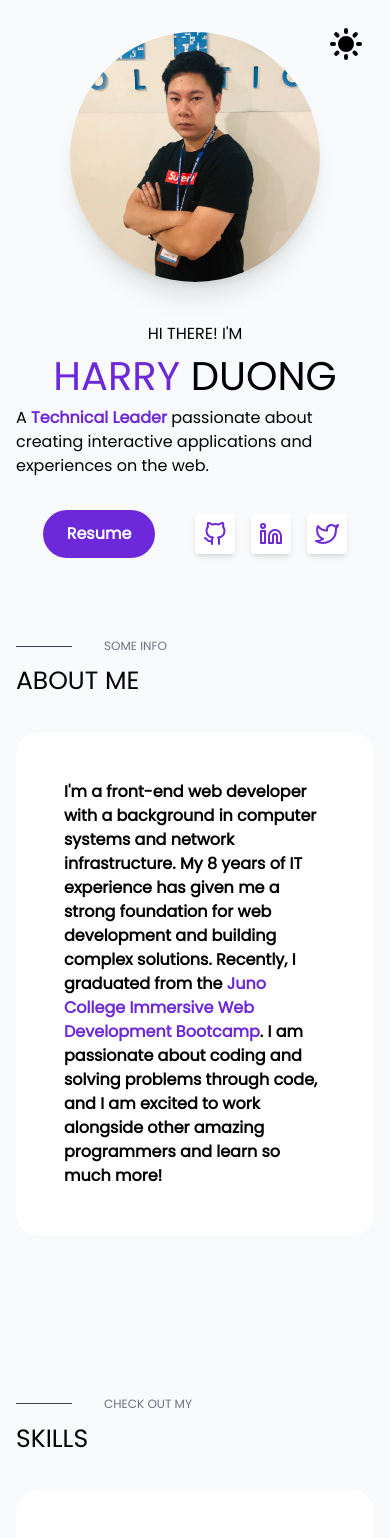
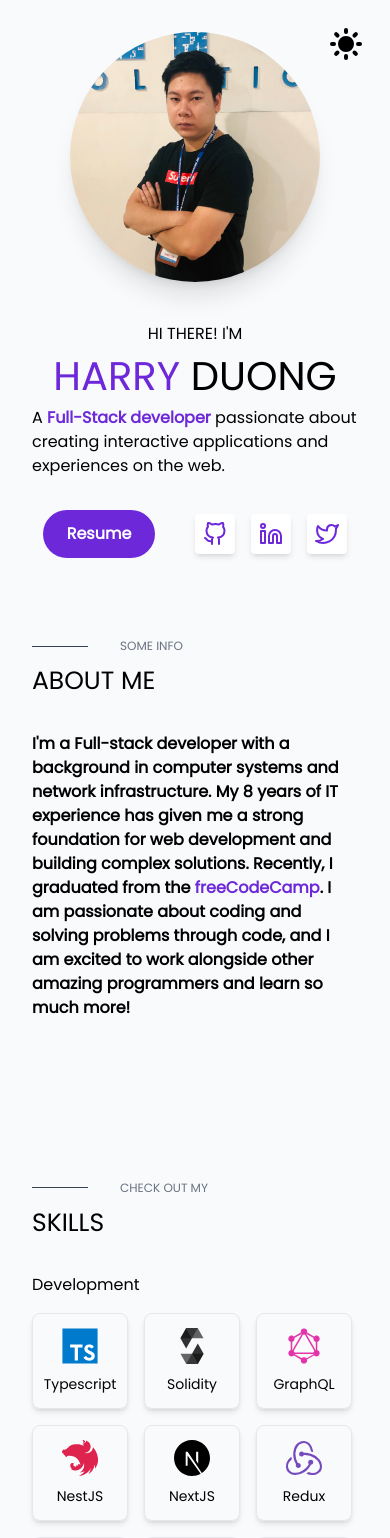
Before and after one commit to thedv91/harry-duong.vercel.app, a Next.js app: page / in a window 390 px wide. Shown: the top 1538 px of the page. Built offline with nearby package versions, Linux system fonts and the light colour scheme.

Commit message:
✨ feat: add contact

```diff
--- a/components/layouts/Layout.tsx
+++ b/components/layouts/Layout.tsx
@@ -8,7 +8,7 @@ const Layout: React.FC = ({ children }) => {
       <a href="#main" aria-label="Skip to content" className="sr-only">
         Skip to content
       </a>
-      <main id="main" className="flex flex-1 flex-col md:ml-28">
+      <main id="main" className="flex flex-1 flex-col bg-slate-50 px-8 dark:bg-transparent md:ml-28">
         <Theme />
         {children}
       </main>
--- a/components/layouts/Sidebar.tsx
+++ b/components/layouts/Sidebar.tsx
@@ -46,7 +46,7 @@ const Sidebar = () => {
             <li key={id}>
               <a
                 className="inline-block px-4 py-2"
-                href="#info"
+                href={`#${id}`}
                 role="button"
                 aria-hidden={true}
                 onClick={(e) => {
--- a/components/sections/About.tsx
+++ b/components/sections/About.tsx
@@ -3,14 +3,22 @@ import Section from '../Section';
 const About: React.VFC = () => {
   return (
     <Section id="info" intro="some info" title="About me">
-      <article className="rounded-3xl bg-white p-12 dark:bg-slate-800">
+      <article className="rounded-3xl dark:bg-slate-800 md:bg-white md:p-12">
         <p className="font-semibold">
-          {`I'm a front-end web developer with a background in computer systems and network infrastructure. My 8 years
+          {`I'm a Full-stack developer with a background in computer systems and network infrastructure. My 8 years
     of IT experience has given me a strong foundation for web development and building complex solutions.
     Recently, I graduated from the`}{' '}
-          <span className="text-primary dark:text-sky-400">Juno College Immersive Web Development Bootcamp</span>. I am
-          passionate about coding and solving problems through code, and I am excited to work alongside other amazing
-          programmers and learn so much more!
+          <a
+            href="https://www.freecodecamp.org/"
+            title="Free Code Camp"
+            target="_blank"
+            rel="noreferrer"
+            className="text-primary dark:text-sky-400"
+          >
+            freeCodeCamp
+          </a>
+          . I am passionate about coding and solving problems through code, and I am excited to work alongside other
+          amazing programmers and learn so much more!
         </p>
       </article>
     </Section>
--- /dev/null
+++ b/components/sections/Contact.tsx
@@ -0,0 +1,67 @@
+import { Calendar, Mail } from 'react-feather';
+import Section from '../Section';
+
+type InputProps = JSX.IntrinsicElements['input'];
+
+const Input: React.VFC<InputProps> = (props) => {
+  return <input {...props} className="w-full border px-4 py-4" />;
+};
+
+const Contact: React.VFC = () => {
+  return (
+    <Section id="contact" intro="Say hello" title="Contact">
+      <article className="rounded-3xl dark:bg-slate-800 md:bg-white md:p-12">
+        <h3 className="mb-4 text-xl font-semibold">Get in Touch</h3>
+        <div className="grid gap-8 md:grid-cols-2">
+          <div className="flex flex-col items-center rounded-2xl border p-8 shadow-md">
+            <div className="flex h-16 w-16 items-center justify-center rounded-md bg-green-100 bg-opacity-80">
+              <Mail className="text-green-700" />
+            </div>
+            <a className="my-2" href="mailto:thedv91@gmail.com">
+              thedv91@gmail.com
+            </a>
+            <p className="text-sm">Email Me</p>
+          </div>
+          <div className="flex flex-col items-center rounded-2xl border p-8 shadow-md">
+            <div className="flex h-16 w-16 items-center justify-center rounded-md bg-blue-100 bg-opacity-80">
+              <Calendar className="text-blue-700" />
+            </div>
+            <a className="my-2" href="mailto:thedv91@gmail.com">
+              GoogleCalendar
+            </a>
+            <p className="text-sm">Schedule a Meeting</p>
+          </div>
+        </div>
+        <div className="mt-8">
+          <h3 className="mb-4 text-xl font-semibold">Contact Form</h3>
+          <form
+            id="contactForm"
+            onSubmit={(e) => {
+              e.preventDefault();
+              e.stopPropagation();
+            }}
+          >
+            <div className="grid gap-8">
+              <div className="grid gap-8 lg:grid-cols-2">
+                <Input required tabIndex={1} placeholder="Your Name*" />
+                <Input type="email" required tabIndex={2} placeholder="Your Email*" />
+              </div>
+              <Input required tabIndex={3} placeholder="Subject*" />
+              <textarea required tabIndex={4} placeholder="Your Message*" className="w-full border px-4 py-4" />
+            </div>
+
+            <button
+              tabIndex={5}
+              type="submit"
+              className="dark:highlight-white/20 mx-auto mt-10 flex h-12 w-full items-center justify-center rounded-full bg-primary px-6 font-semibold text-white transition-all duration-100 ease-in-out hover:bg-violet-800 hover:shadow-md focus:outline-none focus:ring-2 focus:ring-slate-400 focus:ring-offset-2 focus:ring-offset-slate-50 dark:bg-slate-800 dark:hover:bg-slate-700 sm:w-auto"
+            >
+              SEND
+            </button>
+          </form>
+        </div>
+      </article>
+    </Section>
+  );
+};
+
+export default Contact;
--- a/components/sections/Info.tsx
+++ b/components/sections/Info.tsx
@@ -24,8 +24,8 @@ const Info: React.VFC = () => {
             <span className="text-primary dark:text-sky-400">Harry</span> Duong
           </h1>
           <p>
-            A <span className="font-semibold text-primary dark:text-sky-400">Technical Leader</span> passionate about
-            creating interactive applications and experiences on the web.
+            A <span className="font-semibold text-primary dark:text-sky-400">Full-Stack developer</span> passionate
+            about creating interactive applications and experiences on the web.
           </p>
           <div className="mt-8 flex items-center">
             <button
@@ -49,7 +49,7 @@ const Info: React.VFC = () => {
               <li className="mx-4">
                 <a
                   className="flex h-10 w-10 items-center justify-center rounded border-none bg-white p-2 text-primary shadow-md transition-all hover:shadow-lg focus:outline-none focus:ring-2 focus:ring-primary focus:ring-offset-2 focus:ring-offset-primary dark:border-gray-800 dark:bg-slate-700 dark:text-white dark:hover:border-gray-700 dark:hover:shadow-lg"
-                  href="https://github.com/thedv91"
+                  href="https://www.linkedin.com/in/harry-duong"
                   target="_blank"
                   rel="noreferrer"
                   title="LinkedIn"
@@ -60,7 +60,7 @@ const Info: React.VFC = () => {
               <li>
                 <a
                   className="flex h-10 w-10 items-center justify-center rounded border-none bg-white p-2 text-primary shadow-md transition-all hover:shadow-lg focus:outline-none focus:ring-2 focus:ring-primary focus:ring-offset-2 focus:ring-offset-primary dark:border-gray-800 dark:bg-slate-700 dark:text-white dark:hover:border-gray-700 dark:hover:shadow-lg"
-                  href="https://github.com/thedv91"
+                  href="https://twitter.com/nopbongdem"
                   target="_blank"
                   rel="noreferrer"
                   title="Twitter"
--- a/components/sections/Projects/index.tsx
+++ b/components/sections/Projects/index.tsx
@@ -4,7 +4,7 @@ import ProjectItem from './ProjectItem';
 const Projects: React.VFC = () => {
   return (
     <Section id="projects" intro="take a look at my" title="Projects">
-      <article className="rounded-3xl bg-white p-12 dark:bg-slate-800">
+      <article className="rounded-3xl dark:bg-slate-800 md:bg-white md:p-12">
         <ProjectItem
           name="Sayang"
           technologies={['React', 'GraphQL', 'gRPC', 'Go']}
--- a/components/sections/Skill.tsx
+++ b/components/sections/Skills/SkillItem.tsx
@@ -1,7 +1,7 @@
 type Props = {
   name: string;
 };
-const Skill: React.FC<Props> = ({ name, children }) => {
+const SkillItem: React.FC<Props> = ({ name, children }) => {
   return (
     <div className="flex h-24 w-24 cursor-pointer select-none flex-col items-center justify-center rounded-lg border p-2.5 shadow-md dark:bg-slate-600">
       {children}
@@ -10,4 +10,4 @@ const Skill: React.FC<Props> = ({ name, children }) => {
   );
 };
 
-export default Skill;
+export default SkillItem;
--- a/components/sections/SkillSet.tsx
+++ b/components/sections/Skills/index.tsx
@@ -1,5 +1,5 @@
 import Section from '@/components/Section';
-import Skill from '@/components/sections/Skill';
+import Skill from './SkillItem';
 import { Ansible } from '@/components/skills/ansible';
 import { Apollo } from '@/components/skills/apollo';
 import { Aws } from '@/components/skills/aws';
@@ -32,7 +32,7 @@ import { Yarn } from '@/components/skills/yarn';
 const SkillSet: React.VFC = () => {
   return (
     <Section id="skill" intro="check out my" title="skills">
-      <article className="rounded-3xl bg-white p-12 dark:bg-slate-800">
+      <article className="rounded-3xl dark:bg-slate-800 md:bg-white md:p-12">
         <h2 className="pb-4">Development</h2>
         <div className="grid grid-cols-96px gap-4">
           <Skill name="Typescript">
--- a/package.json
+++ b/package.json
@@ -10,6 +10,7 @@
   },
   "dependencies": {
     "@heroicons/react": "^1.0.5",
+    "@sendgrid/mail": "^7.6.1",
     "next": "12.1.0",
     "next-themes": "^0.1.1",
     "react": "17.0.2",
--- a/pages/index.tsx
+++ b/pages/index.tsx
@@ -1,8 +1,9 @@
 import Layout from '@/components/layouts/Layout';
 import About from '@/components/sections/About';
+import Contact from '@/components/sections/Contact';
 import Info from '@/components/sections/Info';
 import Projects from '@/components/sections/Projects';
-import SkillSet from '@/components/sections/SkillSet';
+import Skills from '@/components/sections/Skills';
 import type { NextPage } from 'next';
 import Head from 'next/head';
 
@@ -13,13 +14,18 @@ const Home: NextPage = () => {
         <title>Harry Duong</title>
         <meta name="description" content="Harry Duong's personal website" />
         <meta name="og:title" content="Harry Duong" />
+        <meta property="og:url" content="https://harry-duong.vercel.app/" />
         <meta name="og:description" content="Harry Duong's personal website" />
+        <meta name="twitter:card" content="summary"></meta>
+        <meta name="twitter:site" content="@nopbongdem" />
+        <meta name="twitter:creator" content="@nopbongdem" />
       </Head>
-      <div className="bg-slate-50 px-4 dark:bg-transparent md:px-10">
+      <div className="container mx-auto md:px-10">
         <Info />
         <About />
-        <SkillSet />
+        <Skills />
         <Projects />
+        <Contact />
       </div>
     </Layout>
   );
```
Also changed, not shown: pages/api/sendgrid.ts (added, +25 -0 lines), 1 other file (tests, documents, lock files or other folders).
